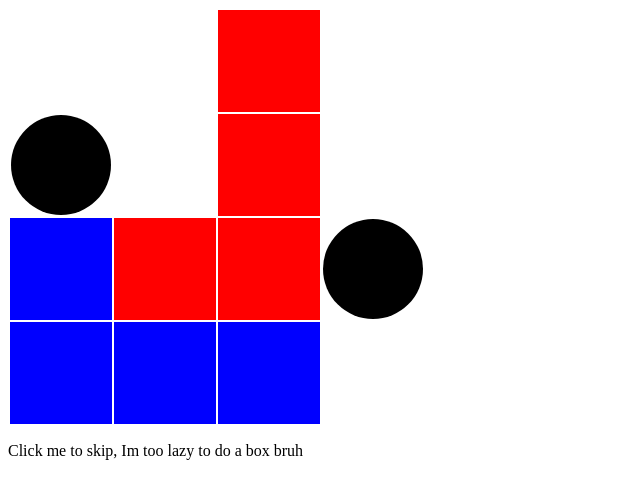
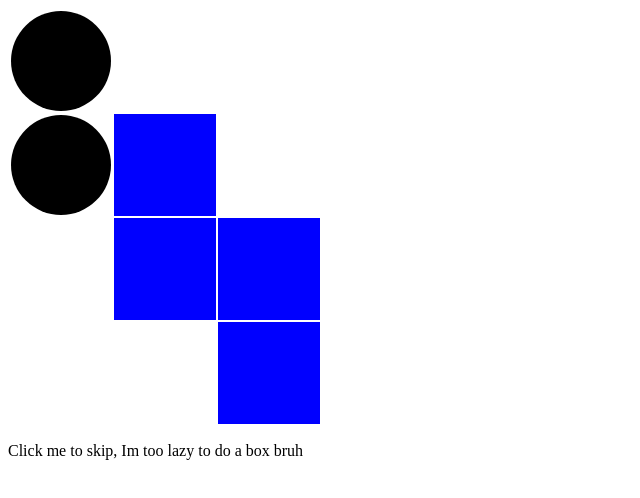
Before and after one commit to PassionFinding/Lgame, a plain HTML site: page index.html in a window 1280 px wide. Shown: the whole page, without its empty margins (0-640 px from the left). Drawn offline with Linux system fonts and the light colour scheme.

Commit message:
test movecalculation

```diff
--- a/index.html
+++ b/index.html
@@ -7,16 +7,16 @@
     <body>
         <table>
             <tr>
-                <td id="1"></td><td id="2"></td><td class = "red" id="3"></td><td id="4"></td>
+                <td id="1"><div class="piece" id="piece2"></div></td><td id="2"></td><td id="3"></td><td id="4"></td>
             </tr>
             <tr>
-                <td id="5"><div class="piece" id="piece2"></div></td><td id="6"></td><td class = "red" id="7"></td><td id="8"></td>
+                <td id="5"><div class="piece" id="piece2"></div></td><td class = "blue"id="6"></td><td id="7"></td><td id="8"></td>
             </tr>
             <tr>
-                <td class="blue" id="9"></td><td class = "red" id="10"></td><td class = "red" id="11"></td><td id="12"><div class="piece" id="piece2"></div></td>
+                <td id="9"></td><td class = "blue" id="10"></td><td class = "blue" id="11"></td><td id="12"></td>
             </tr>
             <tr>
-                <td class="blue" id="13"></td><td class="blue" id="14"></td><td class="blue" id="15"></td><td id="16"></td>
+                <td id="13"></td><td id="14"></td><td class = "blue"id="15"></td><td id="16"></td>
             </tr>
         </table>
         <p id="skip">Click me to skip, Im too lazy to do a box bruh</p>
```
